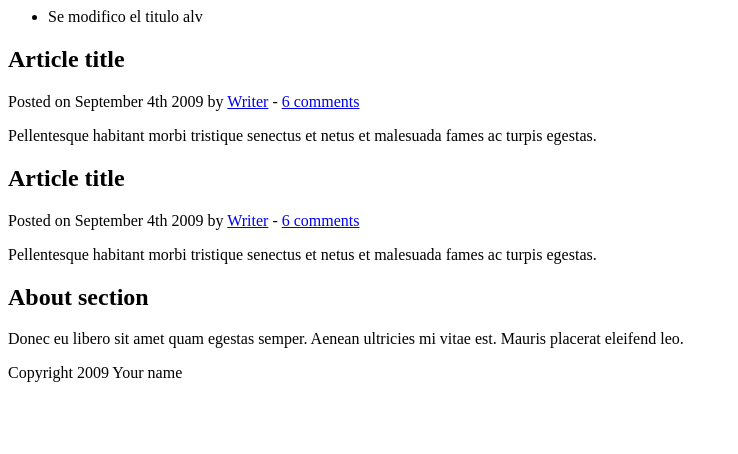
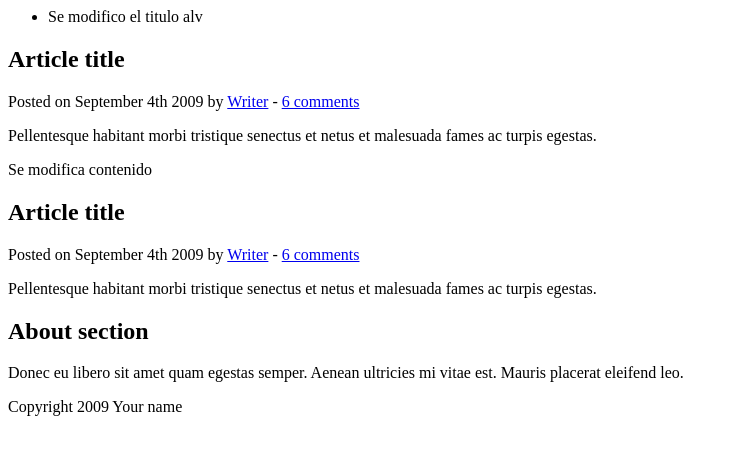
Before and after one commit to oscarcferrr/demo-repo2, a plain HTML site: page index.html in a window 1280 px wide. Shown: the whole page, without its empty margins (0-738 px from the left). Drawn offline with Linux system fonts and the light colour scheme.

Commit message:
Se modifico index.html se agrego un div con un parrafo

```diff
--- a/index.html
+++ b/index.html
@@ -24,7 +24,9 @@
 			</header>
 			<p>Pellentesque habitant morbi tristique senectus et netus et malesuada fames ac turpis egestas.</p>
 		</article>
-
+		<div>
+		<p>Se modifica contenido</p>
+		</div>
 		<article>
 			<header>
 				<h2>Article title</h2>
```
